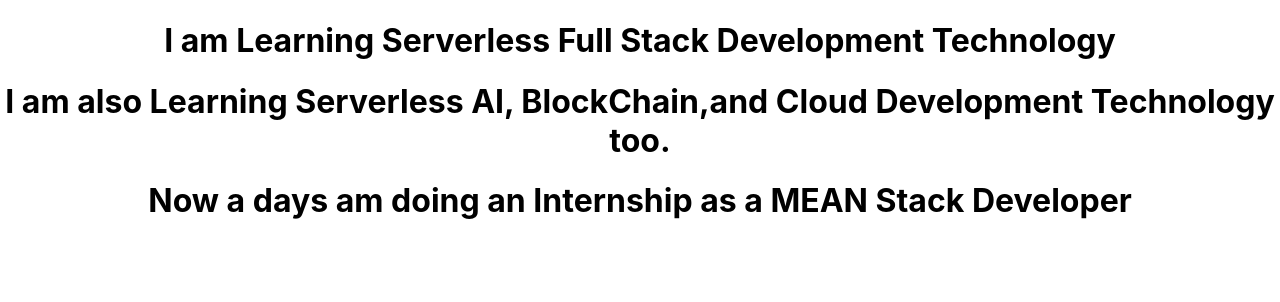
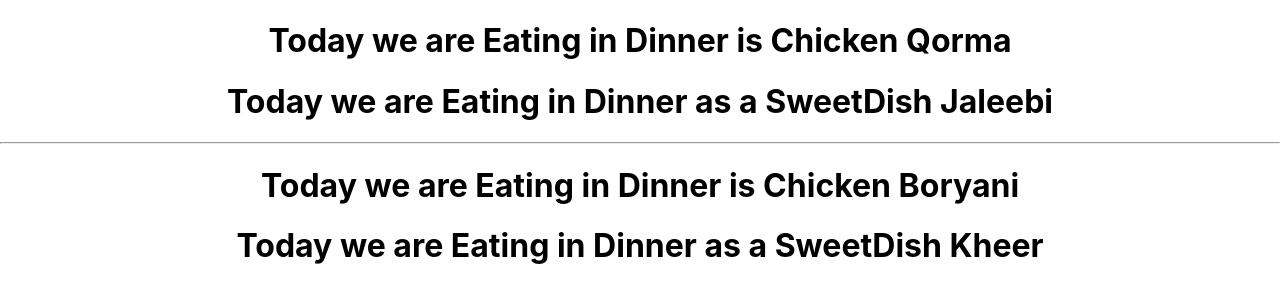
Before and after one commit to MuhammadAakash/panacloud_3rd_class_practice, a React (Create React App) app: page / in a window 1280 px wide. Shown: the top 302 px of the page. Built offline with nearby package versions, Linux system fonts and the light colour scheme.

Commit message:
Just Practice the class again

```diff
--- a/src/App.js
+++ b/src/App.js
@@ -1,12 +1,13 @@
 import React from 'react';
 import './App.css';
-import Learn from './learn';
+import Dinner from './Dinner'
 
 function App() {
   return (
     <div className="App">
-      <Learn serverLess="Serverless Full Stack Development" serverlessAI="Serverless AI, BlockChain,and Cloud Development " internship="MEAN Stack Developer"/>
-
+      <Dinner  dishName="Chicken Qorma" sweetDish="Jaleebi" />
+      <hr/>
+      <Dinner  dishName="Chicken Boryani" sweetDish="Kheer" />
 
     </div>
   );
--- /dev/null
+++ b/src/Dinner.js
@@ -0,0 +1,12 @@
+import React from 'react';
+
+function Dinner(props){
+    return(
+        <div>
+            <h1>Today we are Eating in Dinner is {props.dishName}</h1>
+            <h1>Today we are Eating in Dinner as a SweetDish {props.sweetDish}</h1>
+        </div>
+    )
+}
+
+export default Dinner
--- a/src/learn.js
+++ /dev/null
@@ -1,13 +0,0 @@
-import React from "react";
-
-function Learn(props){
-    return(
-        <div>
-            <h1>I am Learning {props.serverLess} Technology </h1>
-            <h1>I am also Learning {props.serverlessAI} Technology too.</h1>
-            <h1>Now a days am doing an Internship as a {props.internship}</h1>
-        </div>
-    )
-}
-
-export default Learn;
```
